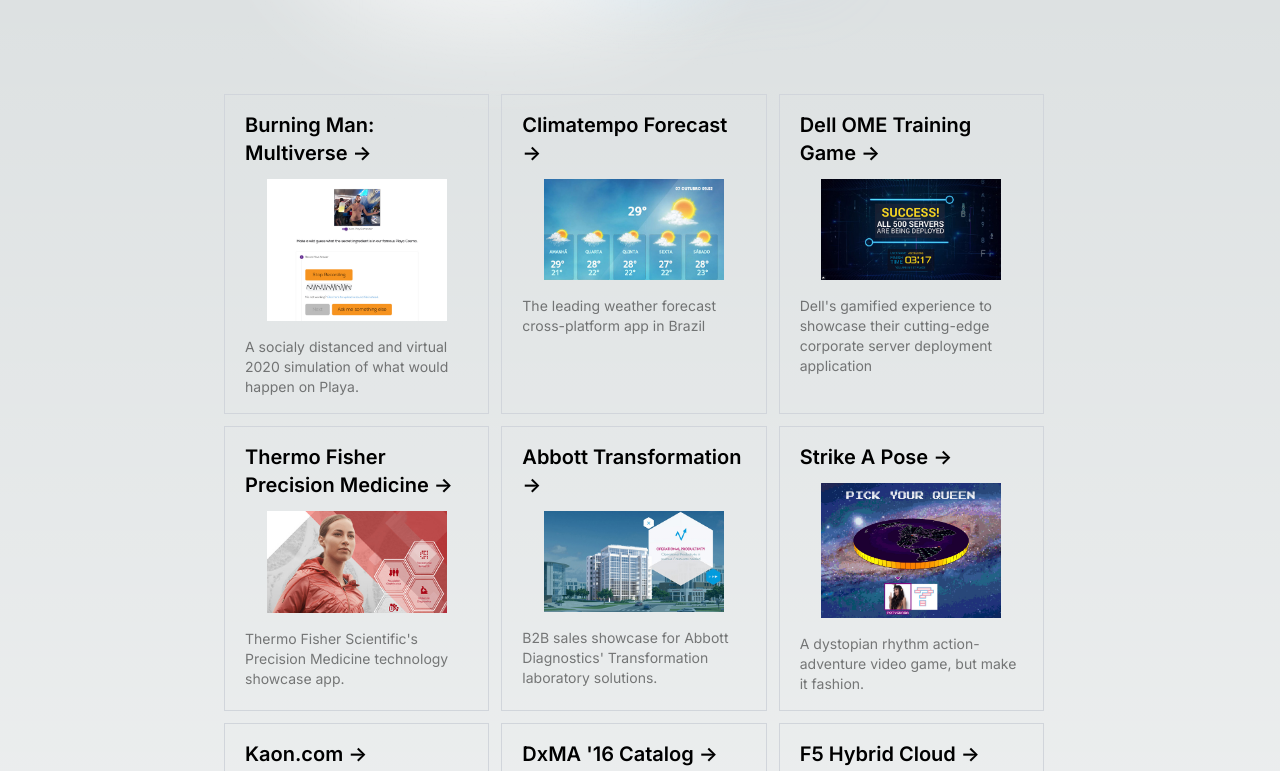
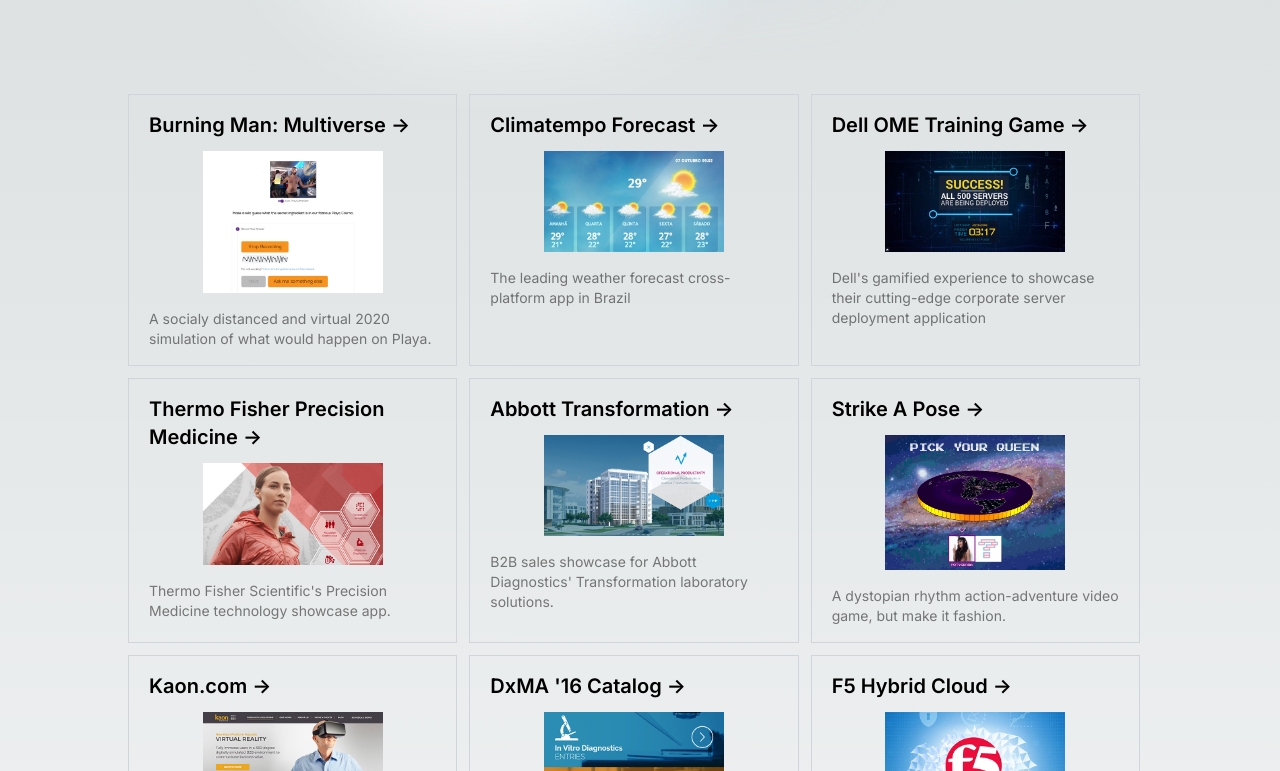
Before and after one commit to jezzlucena/next-portfolio, a Next.js app: page / in a window 1280 px wide. Shown: the part 389-1160 px from the top of the page. Built offline with nearby package versions, Linux system fonts and the light colour scheme.

Commit message:
Revert unsuccessful transfer of paddings

```diff
--- a/app/page.tsx
+++ b/app/page.tsx
@@ -12,7 +12,7 @@
     const [selectedPage, setSelectedPage] = useState<PageType>("portfolio");
 
     return (
-        <main className="flex min-h-screen flex-col items-center justify-between lg:py-24 md:py-12 py-6 lg:mt-6 mt-24 w-full">
+        <main className="flex min-h-screen flex-col items-center justify-between lg:p-24 md:p-12 p-6 lg:mt-6 mt-24 w-full">
             {selectedPage === "portfolio" && <Portfolio />}
             {selectedPage === "about" && <AboutMe />}
 
--- a/app/pages/Portfolio.tsx
+++ b/app/pages/Portfolio.tsx
@@ -177,7 +177,7 @@
                 />
             </div>
 
-            <div className="mt-24 mb-32 grid text-center md:text-left lg:max-w-5xl lg:w-full lg:mb-0 lg:grid-cols-3 md:grid-cols-2 lg:text-left lg:px-24 md:px-12 px-6">
+            <div className="mt-24 mb-32 grid text-center md:text-left lg:max-w-5xl lg:w-full lg:mb-0 lg:grid-cols-3 md:grid-cols-2 lg:text-left">
                 {projects ? projects.map(project => {
                         return (
                             <GridProject
```
